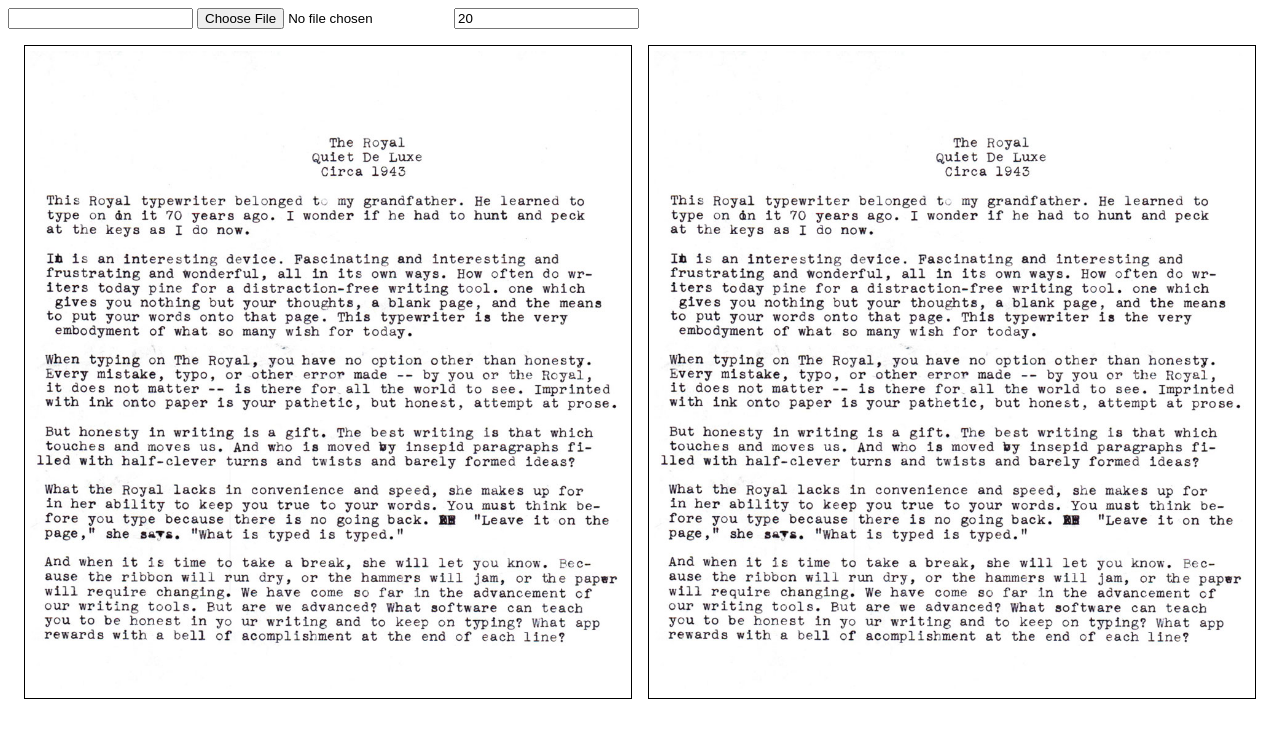
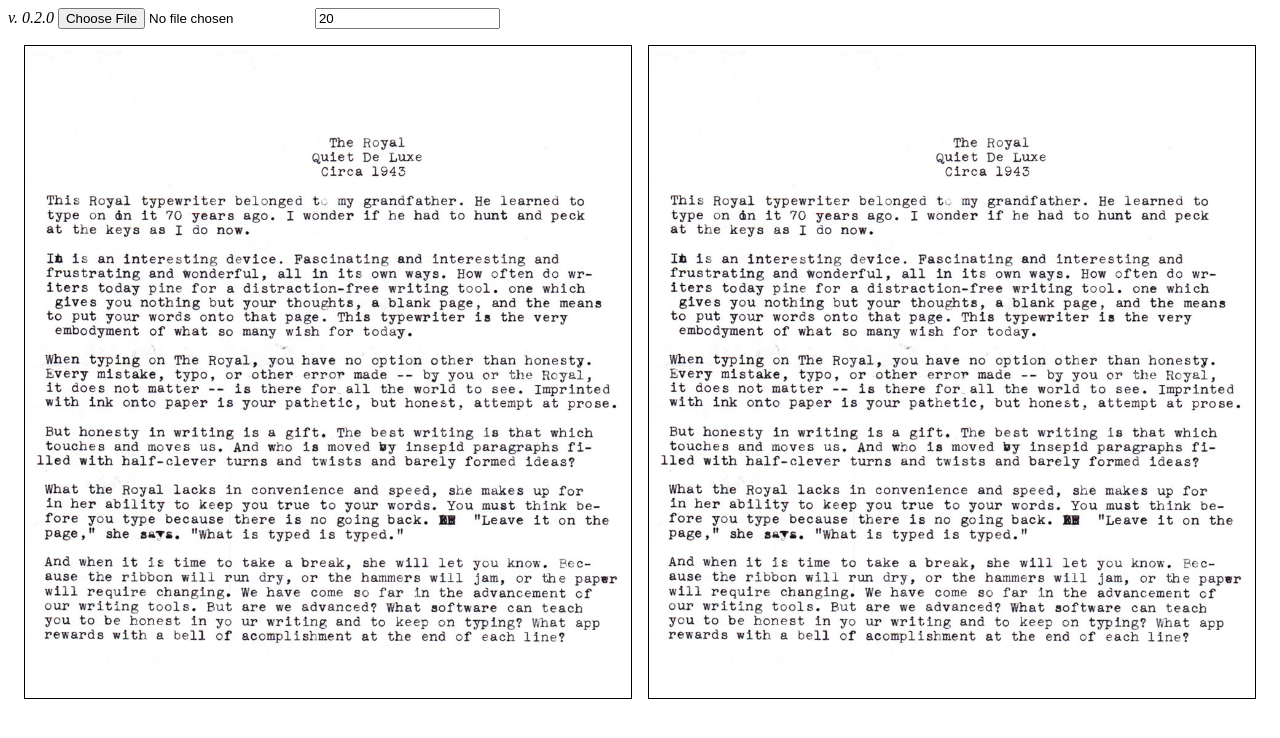
Before and after one commit to thoddi/type-reader, a website with bundled scripts: page index.html in a window 1280 px wide. Built offline with nearby package versions, Linux system fonts and the light colour scheme.

Commit message:
bætt við útgáfunúmeri

```diff
--- a/index.html
+++ b/index.html
@@ -22,7 +22,7 @@
 </head>
 <body>
     <div>
-        <input type="url" id="img-url">
+        <i>v. 0.2.0</i>
         <input type="file" accept="image/png, image/jpeg" id="img-file">
         <input type="number" value="20" id="font-size">
     </div>
```
